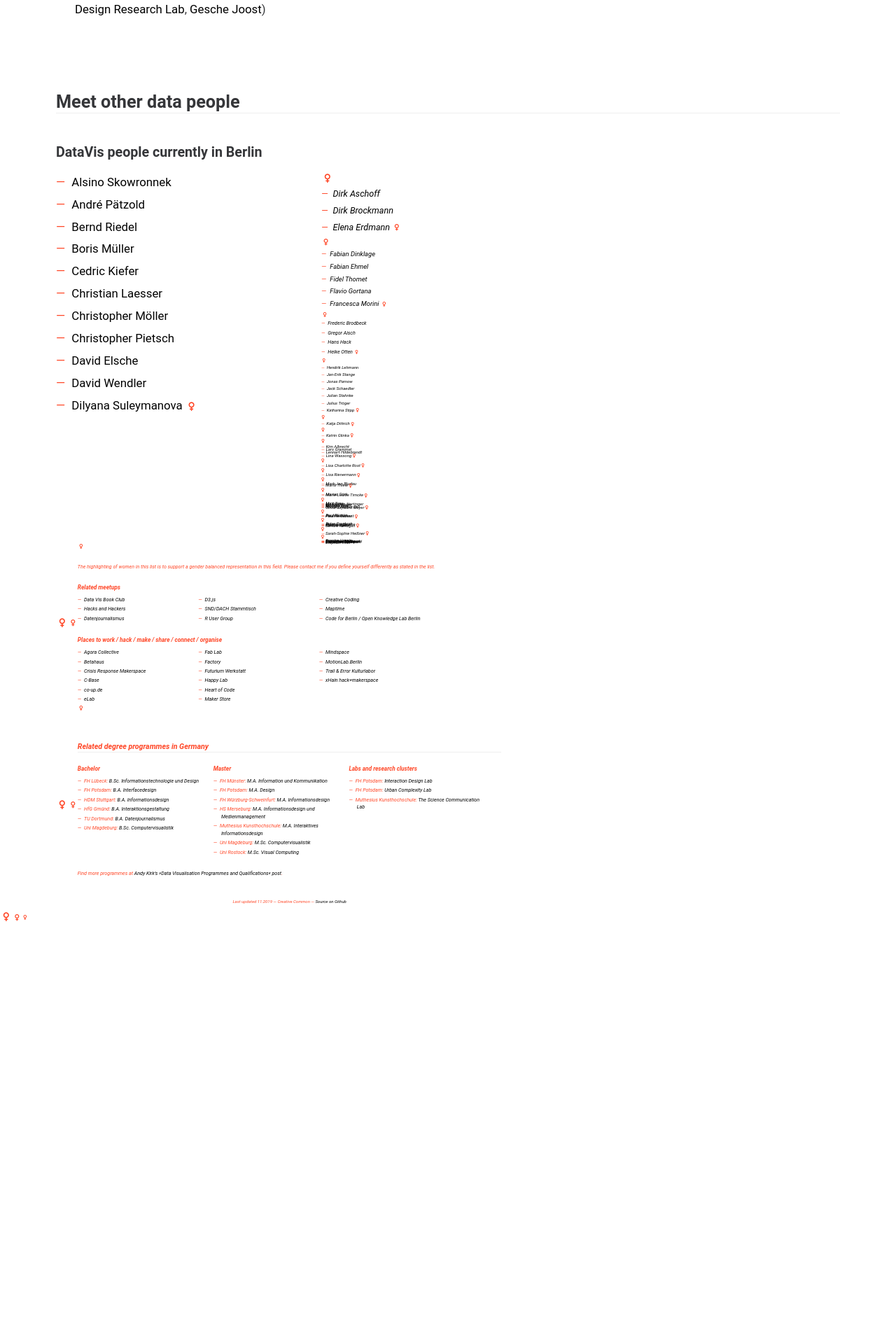
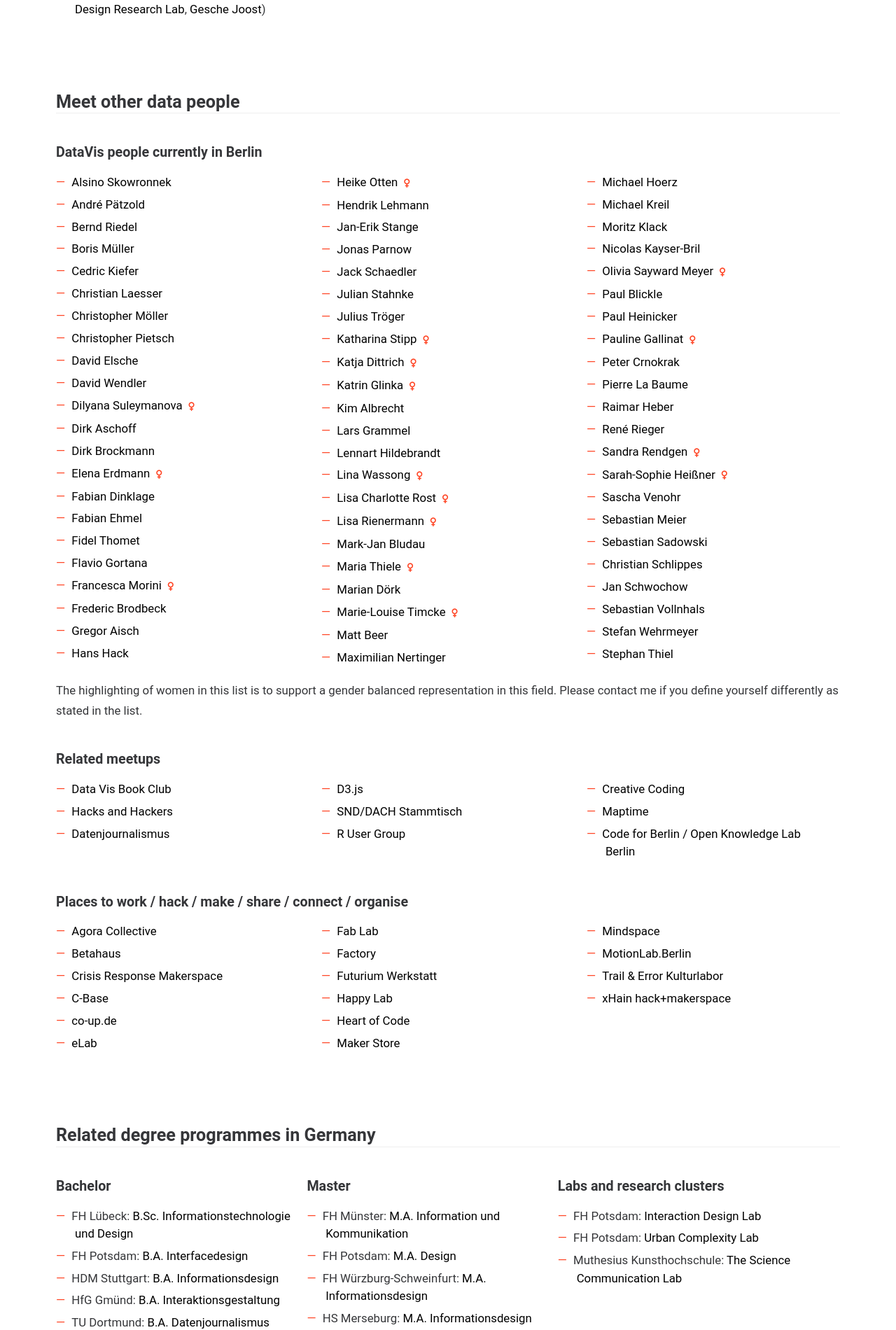
Before and after one commit to Data-Visualization-Berlin/datavis.berlin, a Jekyll site: the page built from index.html, in a window 1280 px wide. Shown: the part 1840-3740 px from the top of the page at 70% size. Built offline with Jekyll 4.4.1, drawn with Linux system fonts in a browser that asks for light colours; before the commit the page ends 3247 px from its top, so only the background shows below that.

Commit message:
Reset short version tags

```diff
--- a/index.html
+++ b/index.html
@@ -145,54 +145,54 @@ layout: home
         <li><a href="https://twitter.com/chrispiecom">Christopher Pietsch</a></li>
         <li><a href="https://twitter.com/ElscheDavid">David Elsche</a></li>
         <li><a href="https://twitter.com/newreld">David Wendler</a></li>
-        <li><a href="https://twitter.com/DilyanaFlower">Dilyana Suleymanova <i class="demo-icon icon-female" /></a></li>
+        <li><a href="https://twitter.com/DilyanaFlower">Dilyana Suleymanova <i class="demo-icon icon-female"></i></a></li>
         <li><a href="https://twitter.com/dirkaschoff">Dirk Aschoff</a></li>
         <li><a href="https://twitter.com/DirkBrockmann">Dirk Brockmann</a></li>
-        <li><a href="https://twitter.com/elena_erdmann">Elena Erdmann <i class="demo-icon icon-female" /></a></li>
+        <li><a href="https://twitter.com/elena_erdmann">Elena Erdmann <i class="demo-icon icon-female"></i></a></li>
         <li><a href="https://twitter.com/fdnklg">Fabian Dinklage</a></li>
         <li><a href="https://twitter.com/fabianehmel">Fabian Ehmel</a></li>
         <li><a href="https://twitter.com/fidelthomet">Fidel Thomet</a></li>
         <li><a href="https://twitter.com/flaviogortana">Flavio Gortana</a></li>
-        <li><a href="https://twitter.com/fr_morini">Francesca Morini <i class="demo-icon icon-female" /></a></li>
+        <li><a href="https://twitter.com/fr_morini">Francesca Morini <i class="demo-icon icon-female"></i></a></li>
         <li><a href="http://www.freder.io">Frederic Brodbeck</a></li>
         <li><a href="https://twitter.com/driven_by_data">Gregor Aisch</a></li>
         <li><a href="https://twitter.com/hnshck">Hans Hack</a></li>
-        <li><a href="https://twitter.com/HeikeOtten_">Heike Otten <i class="demo-icon icon-female" /></a></li>
+        <li><a href="https://twitter.com/HeikeOtten_">Heike Otten <i class="demo-icon icon-female"></i></a></li>
         <li><a href="https://twitter.com/plateauton">Hendrik Lehmann</a></li>
         <li><a href="https://twitter.com/HerrStange">Jan-Erik Stange</a></li>
         <li><a href="https://twitter.com/zeto">Jonas Parnow</a></li>
         <li><a href="https://twitter.com/JackSchaedler">Jack Schaedler</a></li>
         <li><a href="https://twitter.com/julians">Julian Stahnke</a></li>
         <li><a href="https://twitter.com/juliustroeger">Julius Tröger</a></li>
-        <li><a href="https://visualdriven.by/">Katharina Stipp <i class="demo-icon icon-female" /></a></li>
-        <li><a href="https://twitter.com/Lettebowskie">Katja Dittrich <i class="demo-icon icon-female" /></a></li>
-        <li><a href="https://twitter.com/kaglinka">Katrin Glinka <i class="demo-icon icon-female" /></a></li>
+        <li><a href="https://visualdriven.by/">Katharina Stipp <i class="demo-icon icon-female"></i></a></li>
+        <li><a href="https://twitter.com/Lettebowskie">Katja Dittrich <i class="demo-icon icon-female"></i></a></li>
+        <li><a href="https://twitter.com/kaglinka">Katrin Glinka <i class="demo-icon icon-female"></i></a></li>
         <li><a href="https://twitter.com/kimay">Kim Albrecht</a></li>
         <li><a href="https://twitter.com/lgrammel">Lars Grammel</a></li>
         <li><a href="https://twitter.com/len_hil">Lennart Hildebrandt</a></li>
-        <li><a href="https://twitter.com/wassonglina">Lina Wassong <i class="demo-icon icon-female" /></a></li>
-        <li><a href="https://twitter.com/lisacrost">Lisa Charlotte Rost <i class="demo-icon icon-female" /></a></li>
-        <li><a href="https://twitter.com/lisarienermann">Lisa Rienermann <i class="demo-icon icon-female" /></a></li>
+        <li><a href="https://twitter.com/wassonglina">Lina Wassong <i class="demo-icon icon-female"></i></a></li>
+        <li><a href="https://twitter.com/lisacrost">Lisa Charlotte Rost <i class="demo-icon icon-female"></i></a></li>
+        <li><a href="https://twitter.com/lisarienermann">Lisa Rienermann <i class="demo-icon icon-female"></i></a></li>
         <li><a href="https://twitter.com/markiaaan">Mark-Jan Bludau</a></li>
-        <li><a href="https://visual-kama.de/">Maria Thiele <i class="demo-icon icon-female" /></a></li>
+        <li><a href="https://visual-kama.de/">Maria Thiele <i class="demo-icon icon-female"></i></a></li>
         <li><a href="https://twitter.com/nrchtct">Marian Dörk</a></li>
-        <li><a href="https://twitter.com/datentaeterin">Marie-Louise Timcke <i class="demo-icon icon-female" /></a></li>
+        <li><a href="https://twitter.com/datentaeterin">Marie-Louise Timcke <i class="demo-icon icon-female"></i></a></li>
         <li><a href="https://climateanalytics.org/about-us/team/matt-beer/">Matt Beer</a></li>
         <li><a href="https://twitter.com/studio_inca">Maximilian Nertinger</a></li>
         <li><a href="https://twitter.com/data_meining">Michael Hoerz</a></li>
         <li><a href="https://twitter.com/michaelkreil">Michael Kreil</a></li>
         <li><a href="https://twitter.com/moklick">Moritz Klack</a></li>
         <li><a href="https://twitter.com/nicolaskb">Nicolas Kayser-Bril</a></li>
-        <li><a href="https://www.instagram.com/oliviasayward/">Olivia Sayward Meyer <i class="demo-icon icon-female" /></a></li>
+        <li><a href="https://www.instagram.com/oliviasayward/">Olivia Sayward Meyer <i class="demo-icon icon-female"></i></a></li>
         <li><a href="https://twitter.com/colorfuldata">Paul Blickle</a></li>
         <li><a href="https://twitter.com/paulpunkt">Paul Heinicker</a></li>
-        <li><a href="https://twitter.com/paulinegallinat">Pauline Gallinat <i class="demo-icon icon-female" /></a></li>
+        <li><a href="https://twitter.com/paulinegallinat">Pauline Gallinat <i class="demo-icon icon-female"></i></a></li>
         <li><a href="http://www.petercrnokrak.com/">Peter Crnokrak</a></li>
         <li><a href="https://twitter.com/labaume_de">Pierre La Baume</a></li>
         <li><a href="https://xing.com/profile/Raimar_Heber">Raimar Heber</a></li>
         <li><a href="https://twitter.com/rene_rieger">René Rieger</a></li>
-        <li><a href="https://twitter.com/srendgen">Sandra Rendgen <i class="demo-icon icon-female" /></a></li>
-        <li><a href="http://sarahsophieheissner.de/">Sarah-Sophie Heißner <i class="demo-icon icon-female" /></a></li>
+        <li><a href="https://twitter.com/srendgen">Sandra Rendgen <i class="demo-icon icon-female"></i></a></li>
+        <li><a href="http://sarahsophieheissner.de/">Sarah-Sophie Heißner <i class="demo-icon icon-female"></i></a></li>
         <li><a href="https://twitter.com/venohr">Sascha Venohr</a></li>
         <li><a href="https://twitter.com/seb_meier">Sebastian Meier</a></li>
         <li><a href="https://twitter.com/sadowskiseb">Sebastian Sadowski</a></li>
```
